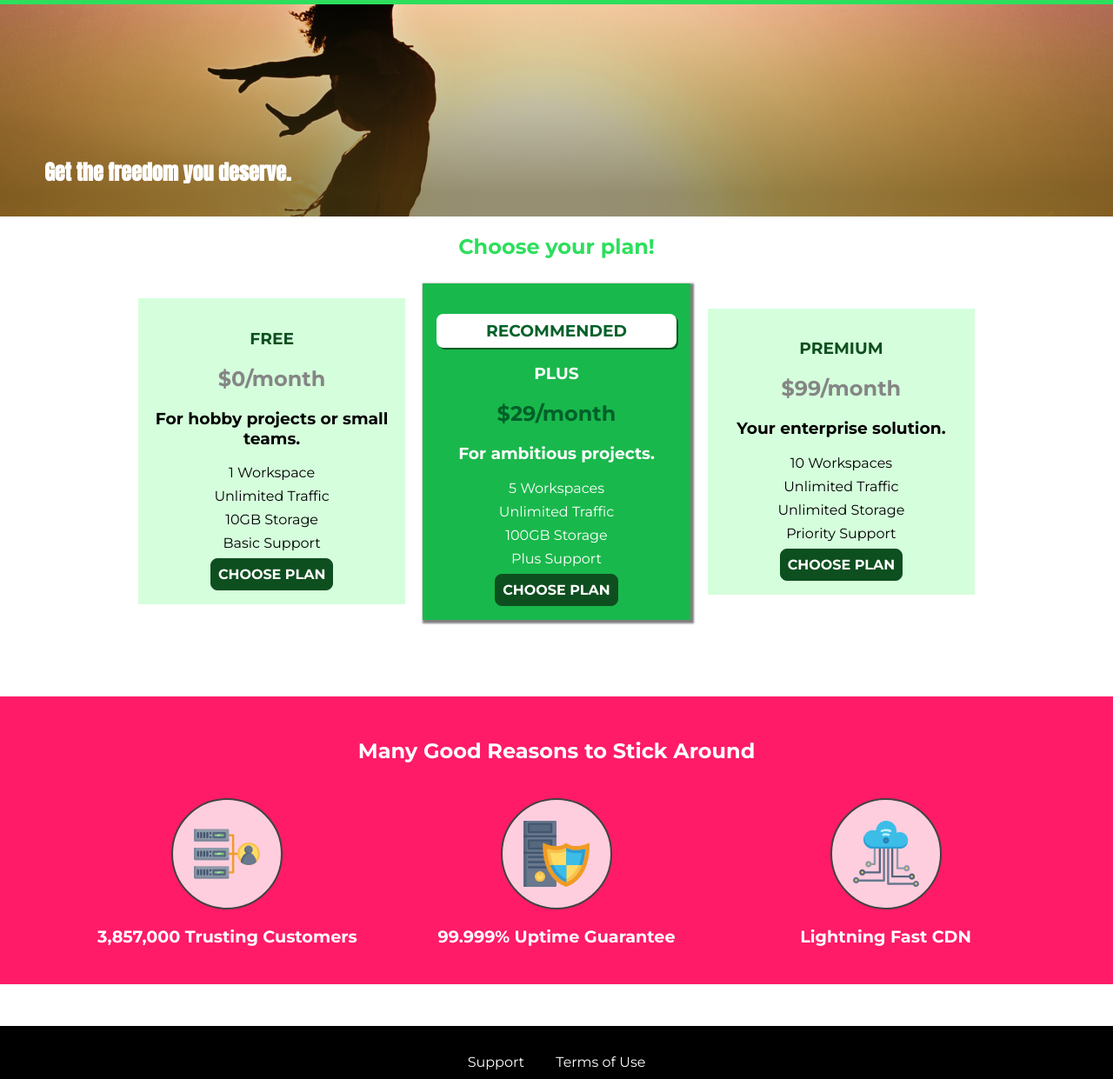
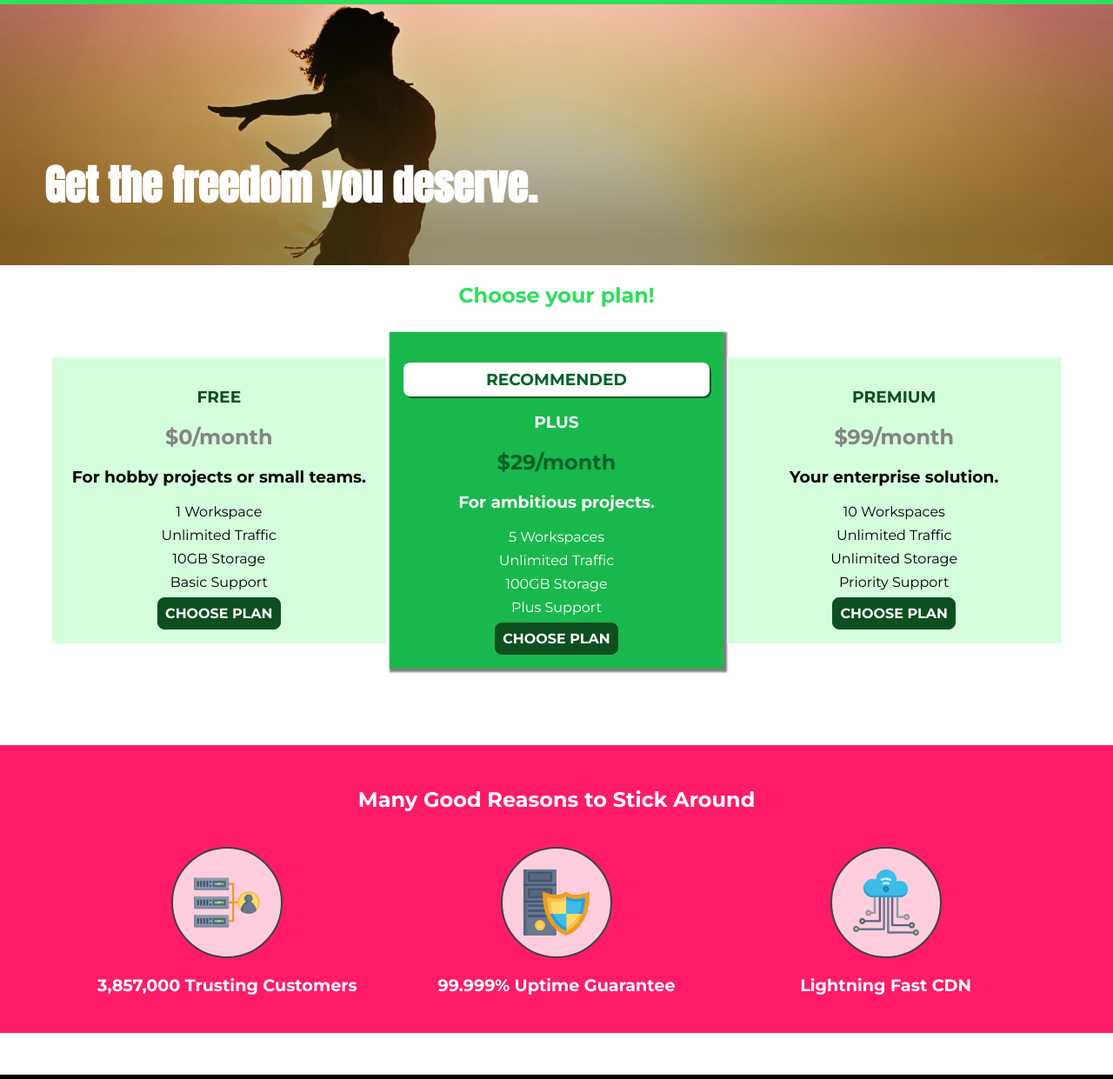
Before and after one commit to Anthony-Heredia-Garcia/uHost-CSS, a plain HTML site: page index.html in a window 1280 px wide. Shown: the part 59-1300 px from the top of the page at 87% size. Drawn offline with Linux system fonts and the light colour scheme.

Commit message:
start media queries

```diff
--- a/main.css
+++ b/main.css
@@ -4,8 +4,7 @@
     background-position: left 10% bottom 20%;
     box-sizing: border-box; */
   background: linear-gradient(to top, rgba(80, 68, 18, 0.6) 10%, transparent),
-      url(freedom.jpg) left 10% bottom 70% / cover no-repeat border-box,
-    #ff1b68;
+    url(freedom.jpg) center / cover no-repeat border-box, #ff1b68;
   /* background-image: linear-gradient(to left bottom, red, blue); */
   width: 100%;
   height: 33vh;
@@ -19,11 +18,11 @@
   position: absolute;
   bottom: 5%;
   left: 4%;
+  font-size: 1.6rem;
 }
 
-.plan-list {
-  width: 80%;
-  margin: auto;
+.section-title {
+  color: #2ddf5c;
   text-align: center;
 }
 
@@ -31,21 +30,18 @@
   background-color: #d5ffdc;
   text-align: center;
   padding: 1rem;
-  margin: .5rem;
-  display: inline-block;
-  width: 30%;
-  vertical-align: middle;
+  margin: 0.5rem 0;
+  width: 100%;
 }
 
 .plan--highlighted {
   background-color: #19b84c;
   color: white;
-  box-shadow: 2px 2px 2px 2px rgb(0, 0, 0, 0.5);
 }
 
 .plan__annotation {
   background-color: white;
-  padding: .5rem;
+  padding: 0.5rem;
   color: rgb(1, 97, 41);
   box-shadow: 2px 2px rgba(0, 0, 0, 0.5);
   border-radius: 8px;
@@ -77,9 +73,23 @@ ul li {
   margin: 8px 0;
 }
 
-.section-title {
-  color: #2ddf5c;
-  text-align: center;
+@media (min-width: 40rem) {
+  .plan-list {
+    width: 100%;
+    text-align: center;
+  }
+
+  .plan--highlighted {
+    box-shadow: 2px 2px 2px 2px rgb(0, 0, 0, 0.5);
+  }
+
+  .plan {
+    display: inline-block;
+    width: 30%;
+    vertical-align: middle;
+    min-width: 13rem;
+    max-width: 25rem;
+  }
 }
 
 .key-features {
@@ -102,10 +112,16 @@ ul li {
 }
 
 .reasons {
-  display: inline-block;
-  width: 30%;
-  vertical-align: top;
+  display: block;
+  width: 100%;
   color: white;
+}
+
+@media (min-width: 40rem) {
+  .reasons {
+    display: inline-block;
+    width: 30%;
+  }
 }
 
 .reasons p {
@@ -173,3 +189,14 @@ ul li {
   background: #ff5454;
   border-color: #ff5454;
 }
+
+@media (min-width: 40rem) {
+  #product-overview {
+    height: 40vh;
+    background-position: 50% 25%;
+  }
+
+  #product-overview h1 {
+    font-size: 3rem;
+  }
+}
```
